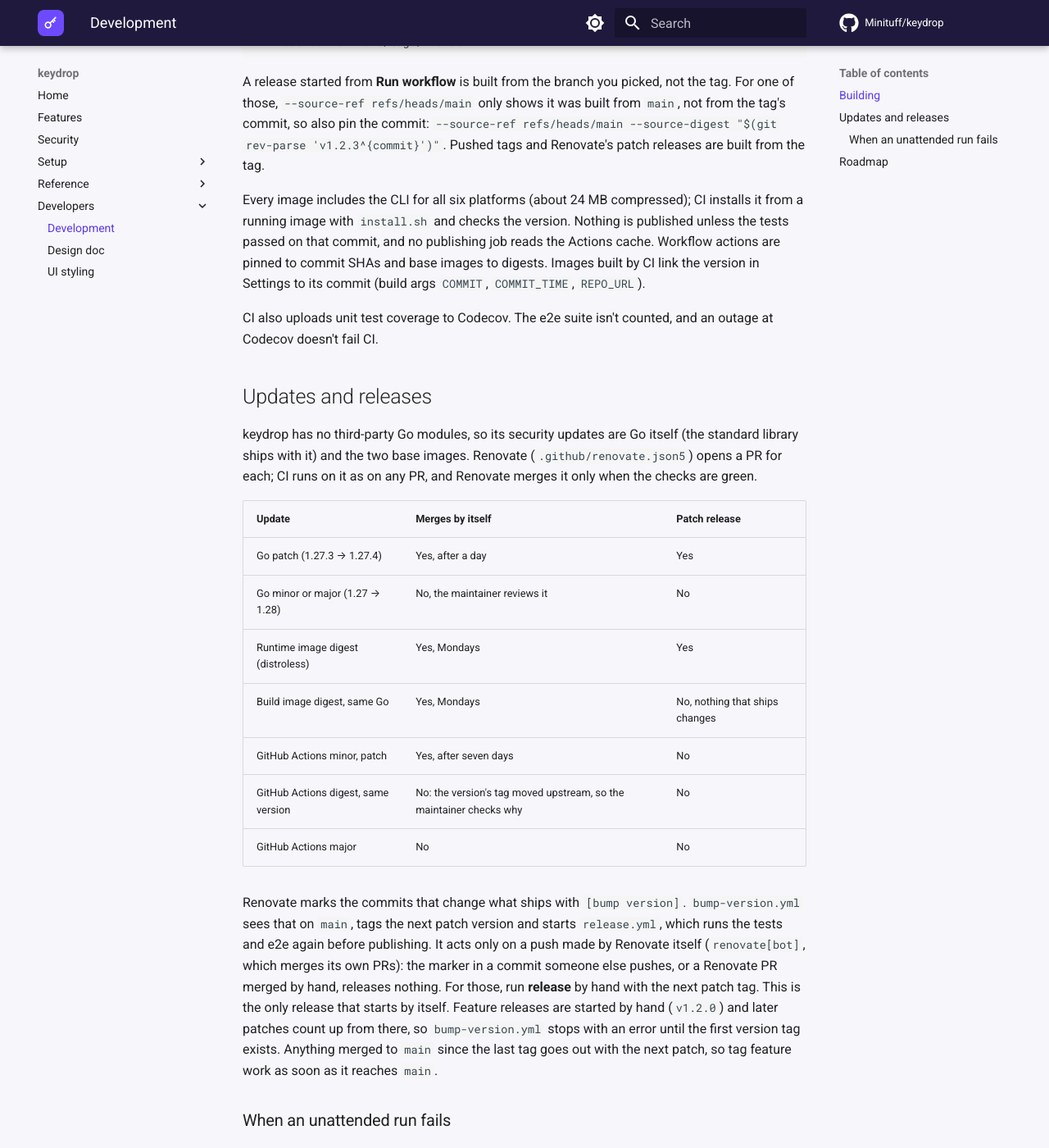
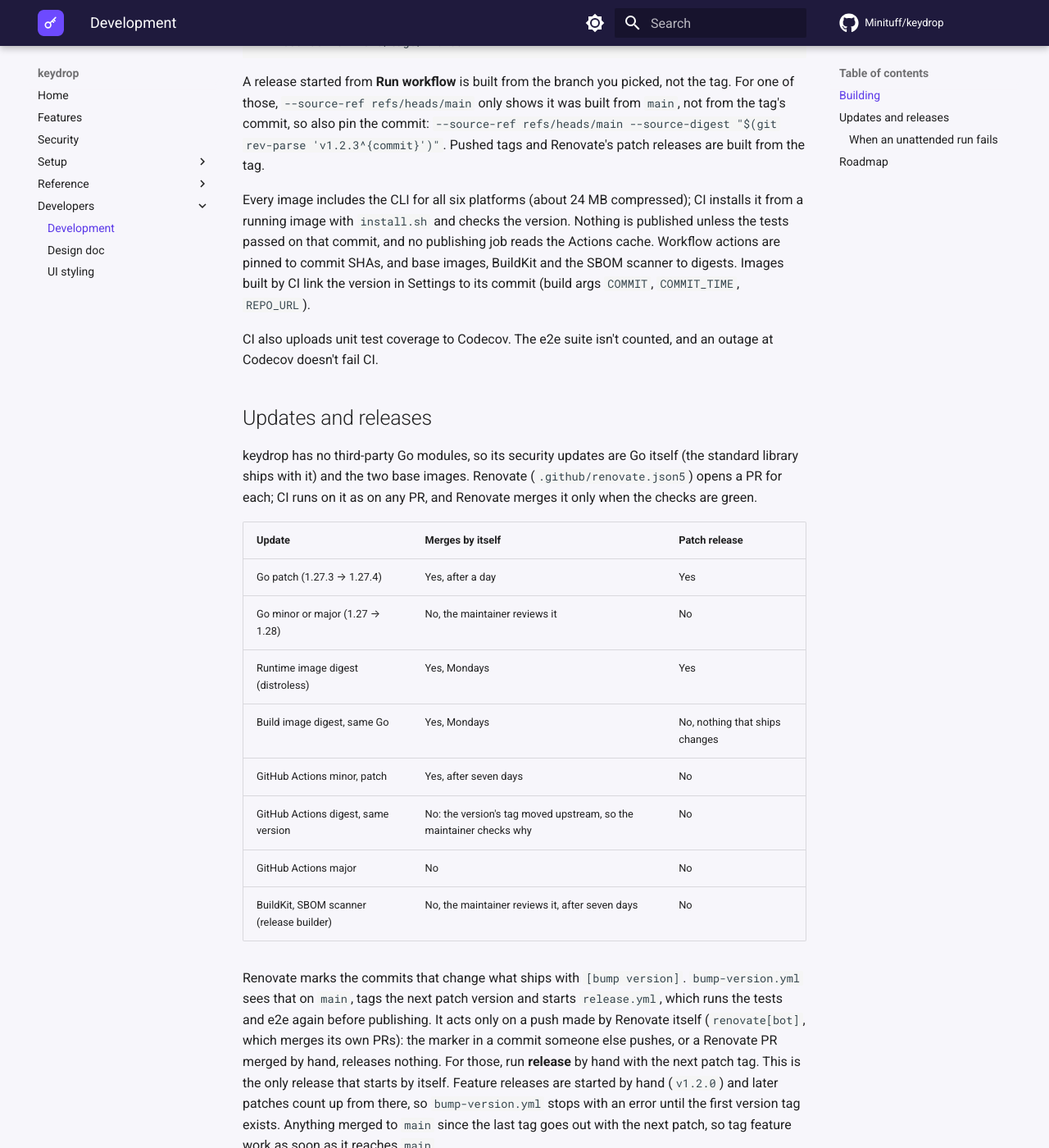
Before and after one commit to Minituff/keydrop, an MkDocs documentation site: the page built from docs/development.md, in a window 1280 px wide and 1400 px high, scrolled down 1239 px. Shown: the whole window at 82% size. Built offline with MkDocs 1.6.1 and Material for MkDocs 9.7.7, drawn with Linux system fonts in a browser that asks for light colours; comment, search, counter and statistics services are not loaded.

Commit message:
release: pin BuildKit and the SBOM scanner by digest
setup-buildx-action v4.4.1 sets no BuildKit image, so buildx starts its
default moby/buildkit:buildx-stable-1, and sbom: true makes BuildKit run
docker/buildkit-syft-scanner:stable-1. Both are moving tags, pulled in
the job that publishes and signs the image.

Pin them to the multi-arch index digests those tags point to today
(BuildKit v0.34.2, scanner 1.12.1) through driver-opts and
sbom: generator=, in release.yml and in ci.yml's image job. No default
Renovate manager reads action inputs, so a regex custom manager tracks
both; their updates wait seven days and need a person, like the actions.

```diff
--- a/docs/development.md
+++ b/docs/development.md
@@ -59,8 +59,8 @@ Pushed tags and Renovate's patch releases are built from the tag.
 Every image includes the CLI for all six platforms (about 24 MB compressed);
 CI installs it from a running image with `install.sh` and checks the version.
 Nothing is published unless the tests passed on that commit, and no publishing
-job reads the Actions cache. Workflow actions are pinned to commit SHAs and
-base images to digests. Images built by CI link the version in Settings to
+job reads the Actions cache. Workflow actions are pinned to commit SHAs, and
+base images, BuildKit and the SBOM scanner to digests. Images built by CI link the version in Settings to
 its commit (build args `COMMIT`, `COMMIT_TIME`, `REPO_URL`).
 
 CI also uploads unit test coverage to Codecov. The e2e suite isn't counted,
@@ -82,6 +82,7 @@ and Renovate merges it only when the checks are green.
 | GitHub Actions minor, patch | Yes, after seven days | No |
 | GitHub Actions digest, same version | No: the version's tag moved upstream, so the maintainer checks why | No |
 | GitHub Actions major | No | No |
+| BuildKit, SBOM scanner (release builder) | No, the maintainer reviews it, after seven days | No |
 
 Renovate marks the commits that change what ships with `[bump version]`.
 `bump-version.yml` sees that on `main`, tags the next patch version and starts
```
Also changed, not shown: AGENTS.md (+3 -1 lines), 3 other files.
